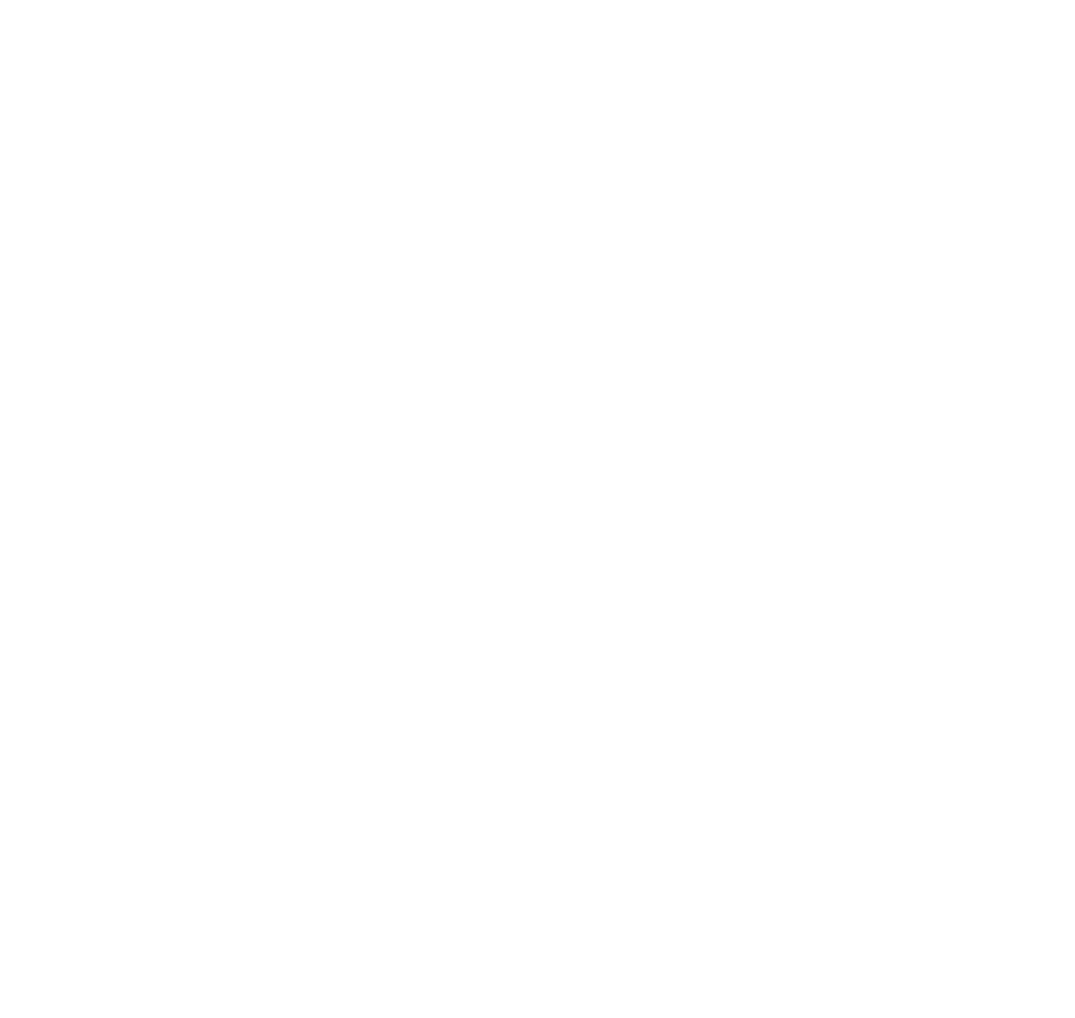
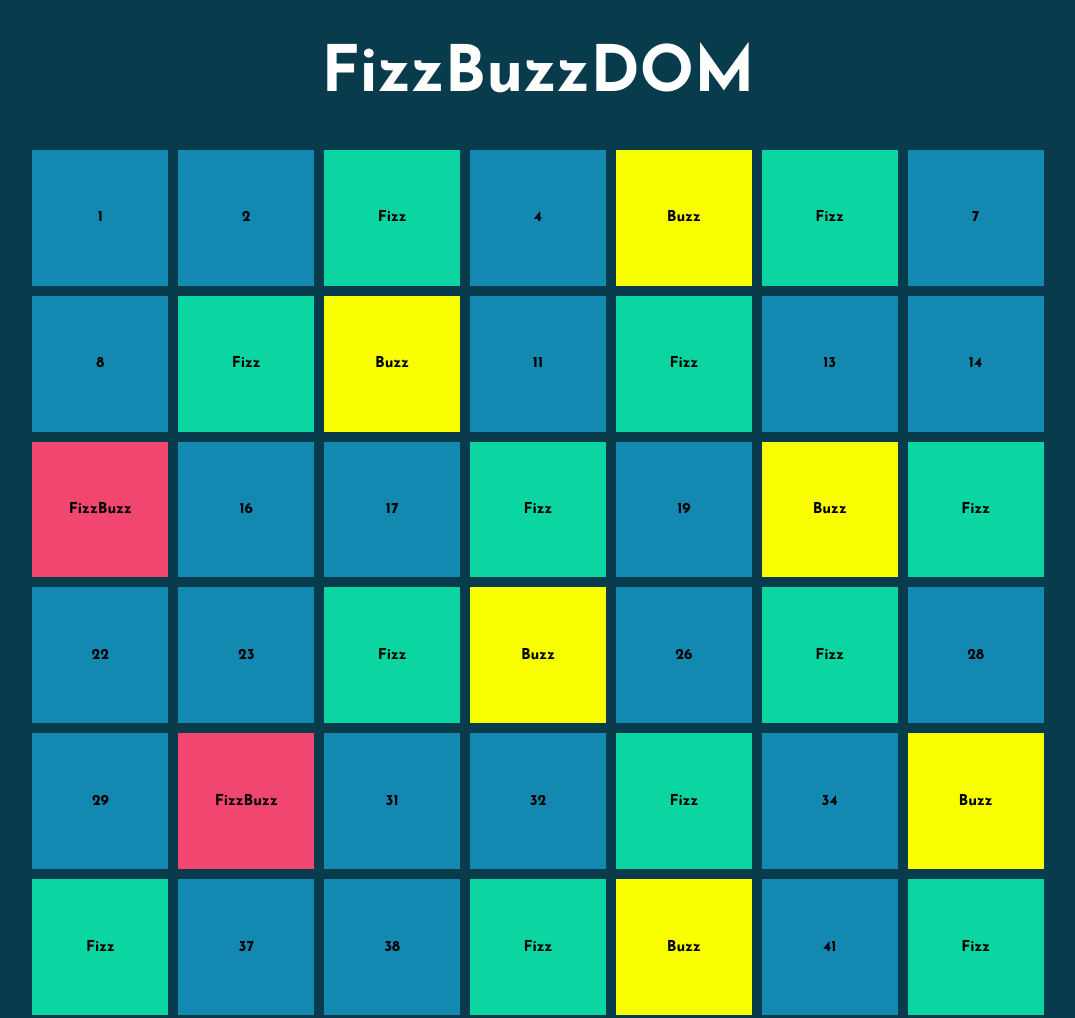
Before and after one commit to AntonioRoccoGit/js-fizzbuzz, a plain HTML site: page index.html in a window 1280 px wide. Shown: the top 1018 px of the page, without its empty margins (102-1177 px from the left). Before the commit the page ends 800 px from the top, so only its background shows below. Drawn offline with Linux system fonts and the light colour scheme.

Commit message:
end project

```diff
--- a/index.html
+++ b/index.html
@@ -1,14 +1,28 @@
 <!DOCTYPE html>
 <html lang="en">
+
 <head>
     <meta charset="UTF-8">
     <meta http-equiv="X-UA-Compatible" content="IE=edge">
     <meta name="viewport" content="width=device-width, initial-scale=1.0">
-    <title>Document</title>
+    <title>FizzBuzz</title>
+    <!-- LINK CSS -->
+    <link rel="stylesheet" href="style/style.css">
+    <!-- GOOGLE FONT -->
+    <link rel="preconnect" href="https://fonts.googleapis.com">
+    <link rel="preconnect" href="https://fonts.gstatic.com" crossorigin>
+    <link href="https://fonts.googleapis.com/css2?family=Josefin+Sans:wght@300;700&display=swap" rel="stylesheet">
 </head>
+
 <body>
-
+    <div class="container">
+        <h1>FizzBuzzDOM</h1>
+        <div class="row">
+            <!-- fizzbuzzdom java script -->
+        </div>
+    </div>
 
     <script src="js/script.js"></script>
 </body>
+
 </html>
--- a/js/script.js
+++ b/js/script.js
@@ -1,15 +1,24 @@
+// variabili di appoggio
 let divisionFact = "";
+let boxClass = "";
+// variabili DOM
+const rowElement = document.querySelector(".row");
 
 for (i = 1; i <= 100; i++) {
     if (i % 15 == 0) {
         divisionFact = "FizzBuzz";
+        boxClass = " fizz-buzz";
     } else if (i % 5 == 0) {
         divisionFact = "Buzz";
+        boxClass = " buzz";
+
     } else if (i % 3 == 0) {
         divisionFact = "Fizz";
+        boxClass = " fizz";
     }else{
-        divisionFact = "";
+        divisionFact = `${i}`;
+        boxClass = "";
     }
-    console.log(i, divisionFact);
-
+    console.log(i, divisionFact, boxClass);
+    rowElement.innerHTML += `<div class="col${boxClass}"><span >${divisionFact}</span></div>`;
 }
--- /dev/null
+++ b/style/style.css
@@ -0,0 +1,60 @@
+/* **********|COMMON|*********** */
+body {
+    background-color: var(--main-bgnd);
+    font-family: 'Josefin Sans', sans-serif;
+}
+
+/* **********|LAYOUT|*********** */
+/* contaiener */
+.container {
+    width: 80%;
+    margin: 0 auto;
+    text-align: center;
+}
+
+.container h1 {
+    color: white;
+    font-weight: 700;
+    font-size: 4rem;
+}
+
+/* fizz buzz row and cell */
+.row {
+    gap: 10px;
+    display: flex;
+    flex-wrap: wrap;
+}
+.col {
+    width: calc(100% / 7 - (60px / 7));
+    aspect-ratio: 1;
+    display: flex;
+    align-items: center;
+    justify-content: center;
+    font-size: 15px;
+    font-weight: bold;
+    /* debug */
+    background-color: var(--normal-cell-bgnd);
+}
+
+.col.fizz {
+    background-color: var(--fizz-bgnd);
+}
+
+.col.buzz {
+    background-color: var(--buzz-bgnd);
+}
+
+.col.fizz-buzz {
+    background-color: var(--fizz-buzz-bgnd);
+}
+
+/* **********|VARIABLES|*********** */
+/* color */
+:root {
+    /* bgnd */
+    --main-bgnd: #083B4C;
+    --normal-cell-bgnd: #1389B2;
+    --fizz-bgnd: #0BD6A1;
+    --buzz-bgnd: #FAFF00;
+    --fizz-buzz-bgnd: #F0466F;
+}
```
Also changed, not shown: style.css/style.css (deleted).
